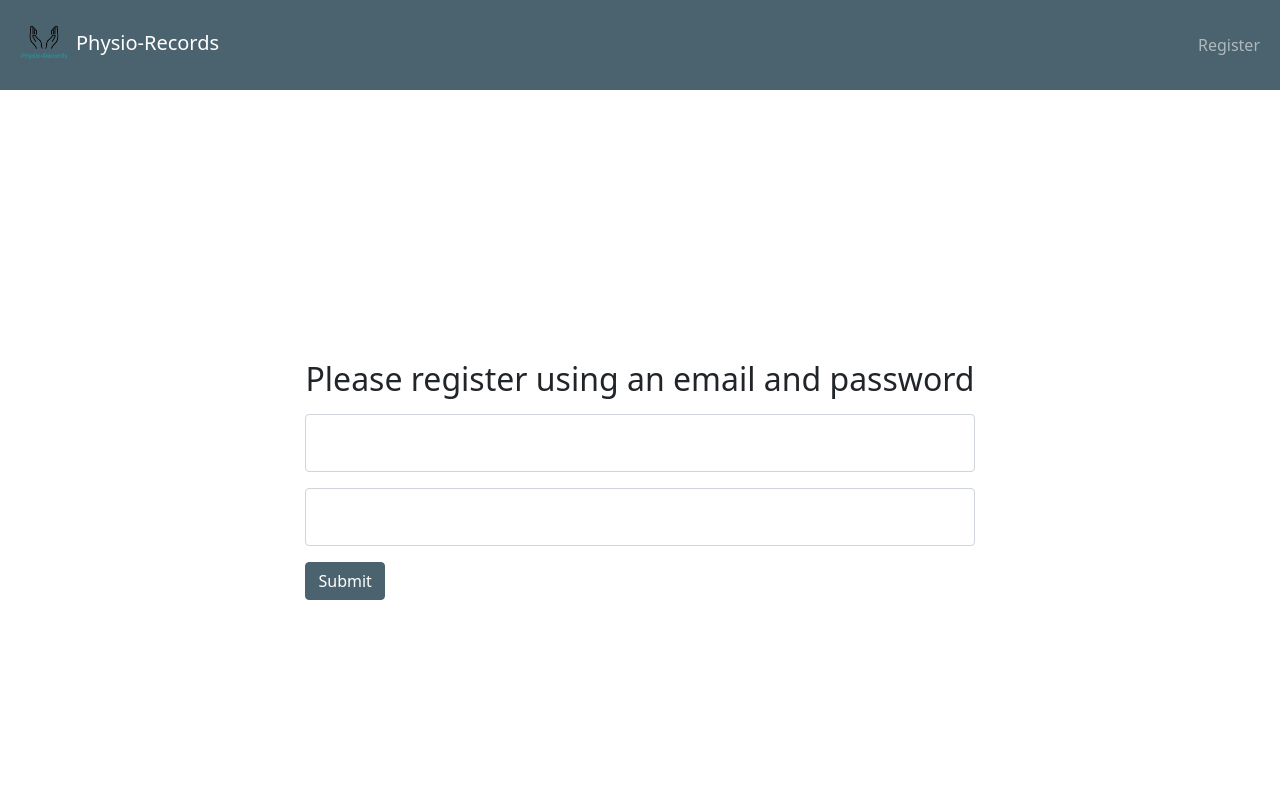
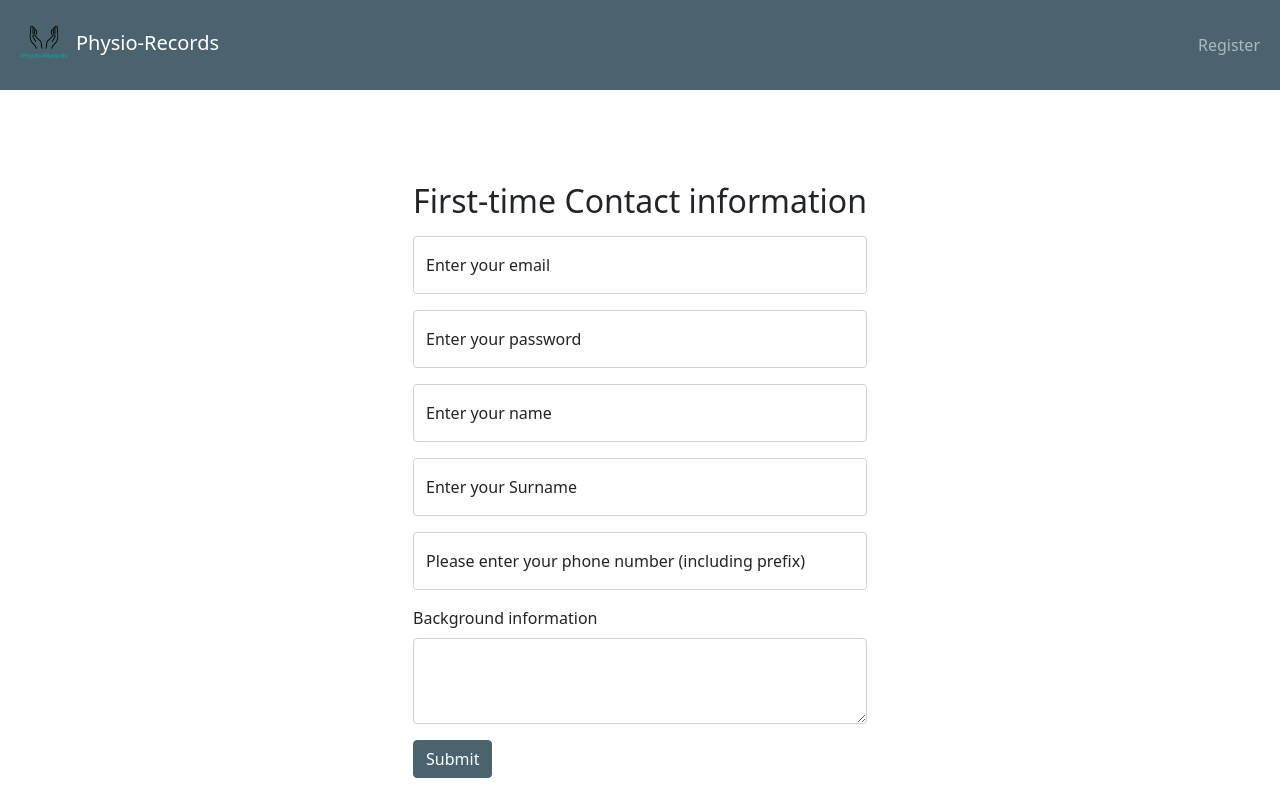
Before and after one commit to MDSkrki/physio-records-react, a React (Create React App) app: page /register in a window 1280 px wide. Built offline with nearby package versions, Linux system fonts and the light colour scheme.

Commit message:
completed form with many more fields required for the user

```diff
--- a/src/containers/Register/Register.js
+++ b/src/containers/Register/Register.js
@@ -51,9 +51,50 @@ export const Register = () => {
   return (
     <>
       <Form className="mx-4">
-        <h2>Please register using an email and password</h2>
-        <FormField errors={errors} formHandler={formHandler} name="email" />
-        <FormField errors={errors} formHandler={formHandler} name="password" />
+        <h2>First-time Contact information</h2>
+        <FormField
+          errors={errors}
+          formHandler={formHandler}
+          name="email"
+          label="Enter your email"
+        />
+        <FormField
+          errors={errors}
+          formHandler={formHandler}
+          name="password"
+          label="Enter your password"
+        />
+        <FormField
+          errors={errors}
+          formHandler={formHandler}
+          name="name"
+          label="Enter your name"
+        />
+        <FormField
+          errors={errors}
+          formHandler={formHandler}
+          name="surname"
+          label="Enter your Surname"
+        />
+        <FormField
+          errors={errors}
+          formHandler={formHandler}
+          name="phone_number"
+          label="Please enter your phone number (including prefix)"
+        />
+        <Form.Group className="my-3">
+          <Form.Label>Background information</Form.Label>
+          <Form.Control
+            as="textarea"
+            rows={3}
+            name="background_information"
+            onChange={formHandler}
+          />
+          <Form.Control.Feedback type="invalid">
+            {errors["background_information"]}
+          </Form.Control.Feedback>
+        </Form.Group>
+
         <Button type="submit" variant="dark" onClick={submitHandler}>
           Submit
         </Button>
```
